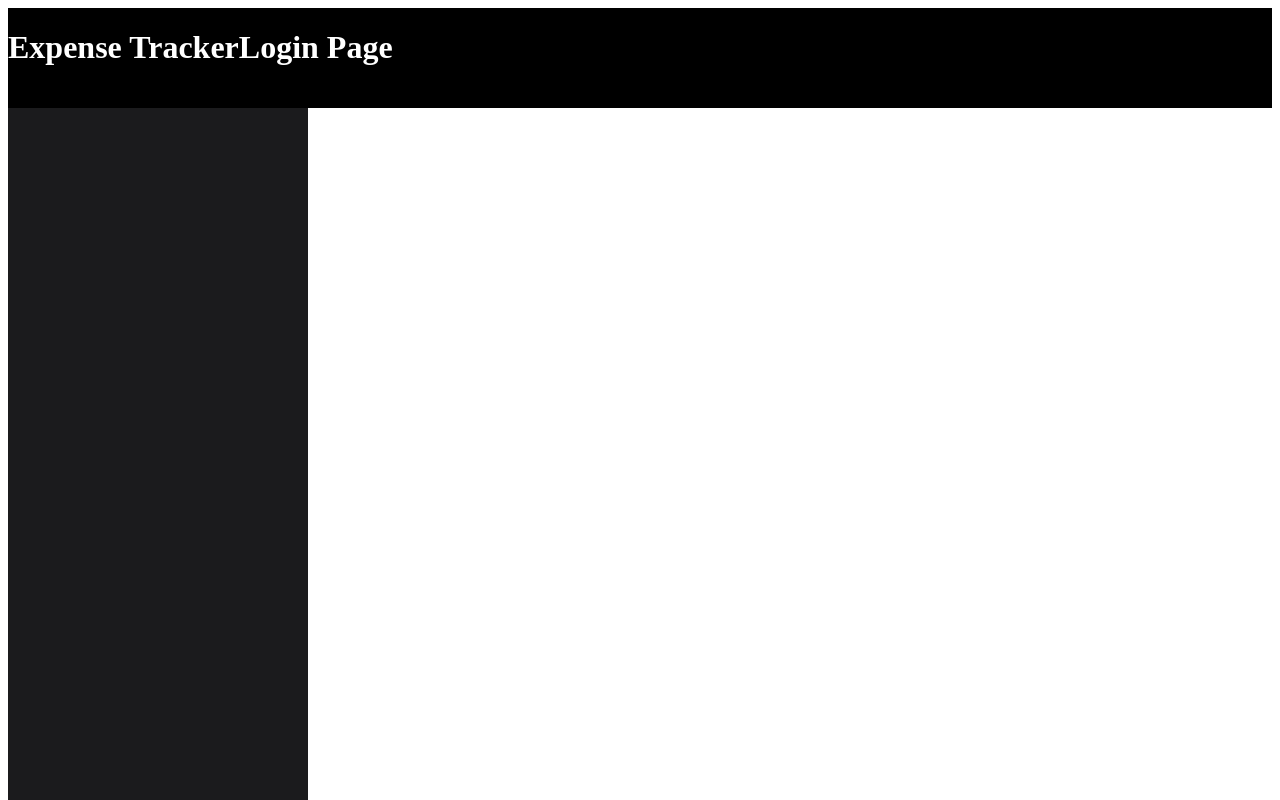
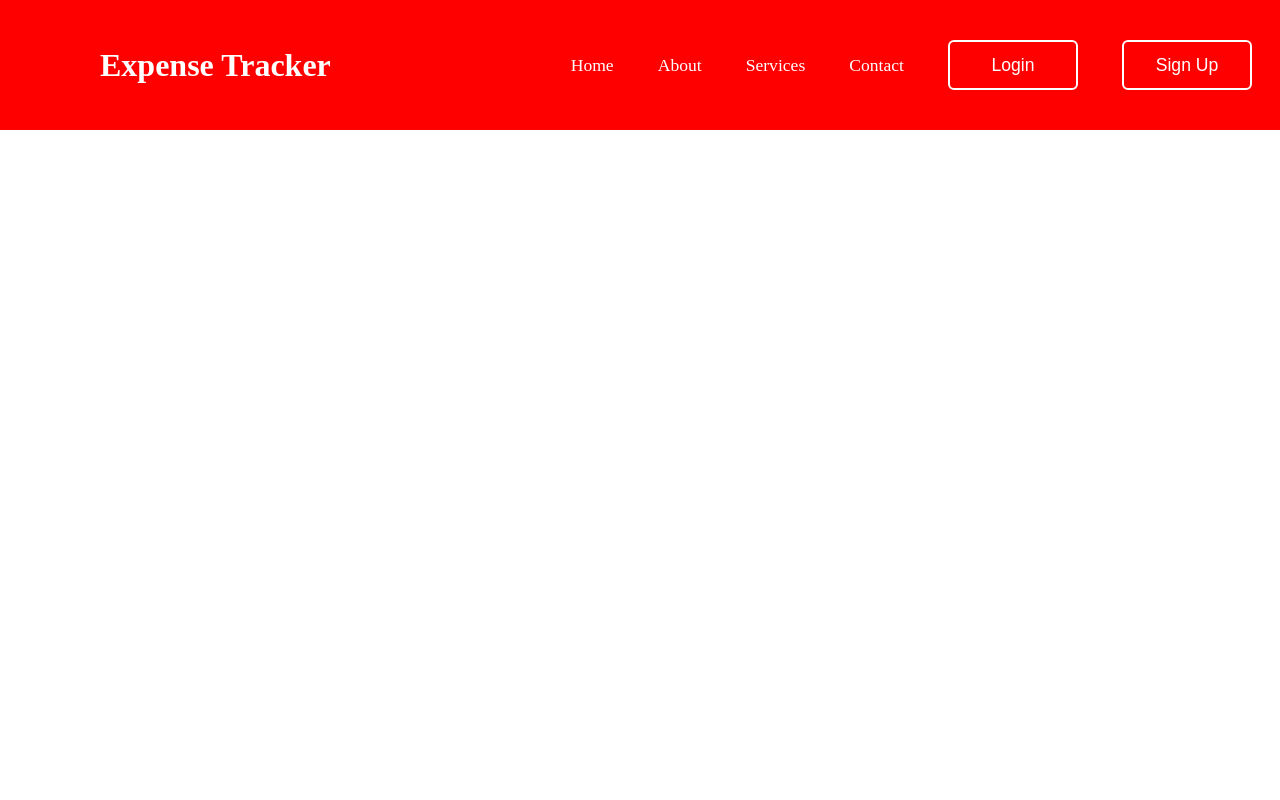
Before and after one commit to YoKarson/ExpenseTracker, a website built with Vite: page index.html in a window 1280 px wide. Shown: the top 800 px of the page. Built offline with nearby package versions, Linux system fonts and the light colour scheme.

Commit message:
Complete redo of the CSS and HTML

```diff
--- a/index.html
+++ b/index.html
@@ -4,23 +4,18 @@
     <link rel="stylesheet" href="style.css">
   </head>
   <body>
-    <div id="whole-page">
-      <div class="top-section">
-        <h1 id="login-title">Expense Tracker</h1>
-        <h1 id="login-text">Login Page</h1>
-        <h1 id="right-side-login">Login</h1>
-        <h1 id="right-side-sign-up">Sign Up</h1>
-      </div>
-      <div class="side-bar">
+    <header>
+      <h2 class="logo">Expense Tracker</h2>
+      <nav class="navigation">
+        <a href="#">Home</a>
+        <a href="#">About</a>
+        <a href="#">Services</a>
+        <a href="#">Contact</a>
+        <button class="btnLogin-popup">Login</button>
+        <button class="btnLogin-popup">Sign Up</button>
+      </nav>
 
-      </div>
-
-      <div id="button-container">
-        <button id="login-btn">Login</button>
-      </div>
-
-    </div>
-
+    </header>
     <script src="main.js"></script>
   </body>
 </html>
--- a/main.js
+++ /dev/null
@@ -1,13 +0,0 @@
-    const loginButton = document.getElementById('login-btn');
-    const logoutButton = document.getElementById('logout-btn');
-
-    loginButton.onclick = loginFunction;
-    logoutButton.onclick = logoutFunction;
-
-    function loginFunction() {
-      window.location.href = 'home.html';
-    }
-
-    function logoutFunction() {
-      window.location.href = 'index.html';
-    }
--- a/style.css
+++ b/style.css
@@ -1,37 +1,49 @@
-.top-section{
+
+
+header{
+  position: fixed;
+  top: 0;
+  left: 0;
+  width: 90%;
+  padding: 20px 100px;
+  background-color: red;
   display: flex;
-  align-items: flex-start;
-
-  height: 100px;
-
-  background-color: black;
+  justify-content: space-between;
+  align-items: center;
+  z-index: 99;
 }
 
-#right-side-sign-up{
-
+.logo{
+  font-size: 2em;
+  color: white;
+  user-select: none;
 }
 
-#right-side-login{
-
-}
-#login-title{
-
+.navigation a{
+  position: relative;
+  font-size: 1.1em;
   color: white;
+  text-decoration: none;
+  font-weight: 500;
+  margin-left: 40px;
 }
 
-#login-text{
-
+.navigation .btnLogin-popup{
+  width: 130px;
+  height: 50px;
+  background: transparent;
+  border: 2px solid white;
+  outline: none;
+  border-radius: 6px;
+  cursor: pointer;
+  font-size: 1.1em;
   color: white;
+  font-weight: 500;
+  margin-left: 40px;
+  transition: .5s;
 }
 
-#login-btn{
-  display: inline;
+.navigation .btnLogin-popup:hover {
+  background: white;
+  color: #162938;
 }
-
-
-.side-bar{
-  width: 300px;
-  height: 100vw;
-
-  background-color: rgb(27, 27, 29)
-}
```
